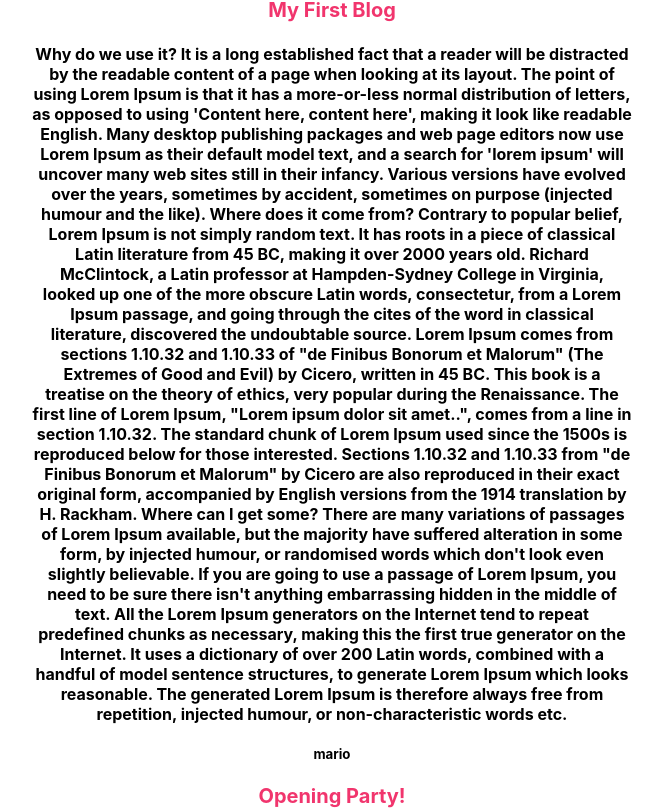
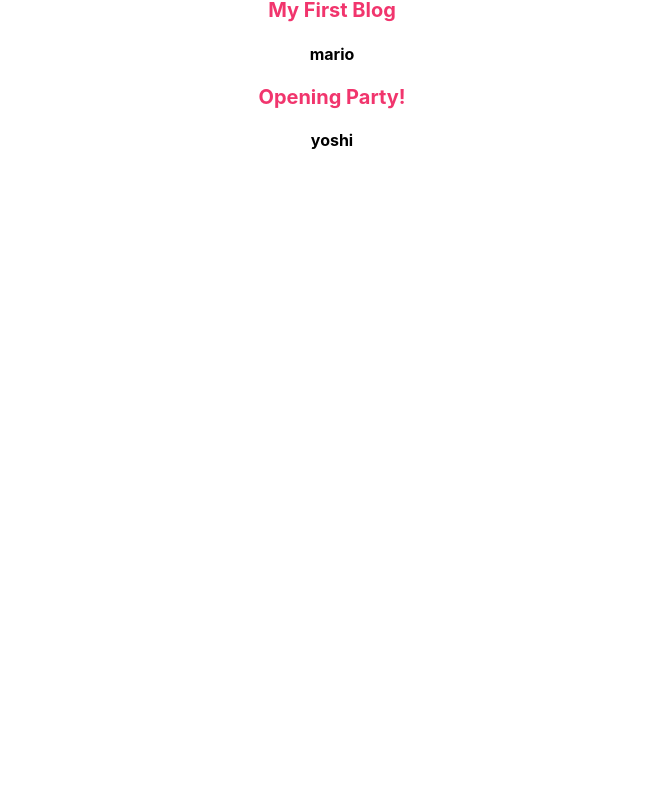
Before and after one commit to Amisha-Prathyanga/Self-Study, a React (Create React App) app in the folder NetNinjaReact/dojo-blog/: page / in a window 1280 px wide. Shown: the part 377-1187 px from the top of the page, without its empty margins (308-970 px from the left). After the commit the page ends 800 px from the top, so only its background shows below. Built offline with nearby package versions, Linux system fonts and the light colour scheme; data requests are answered from the project's data file.

Commit message:
conditional loading message

```diff
--- a/NetNinjaReact/dojo-blog/src/components/BlogList.js
+++ b/NetNinjaReact/dojo-blog/src/components/BlogList.js
@@ -9,8 +9,7 @@ const BlogList = ({ details, title }) => {
       {details.map((detail) => (
         <div className="detail-preview">
           <h3>{detail.title}</h3>
-          <h4>{detail.body}</h4>
-          <h5>{detail.author}</h5>
+          <h4>{detail.author}</h4>
           {/* <button onClick={() => handleDelete(detail.id)}>Delete Detail</button> */}
         </div>
       ))}
--- a/NetNinjaReact/dojo-blog/src/components/Home.js
+++ b/NetNinjaReact/dojo-blog/src/components/Home.js
@@ -4,7 +4,7 @@ import BlogList from "./BlogList";
 const Home = () => {
   const [name, setName] = useState("Amisha");
 
-  const [car, setCar] = useState('BMW');
+  const [car, setCar] = useState("BMW");
 
   // useEffect(() => {
   //   alert(car);
@@ -18,19 +18,24 @@ const Home = () => {
 
   const [details, setDetails] = useState(null);
 
+  const [isPending, setIsPennding] = useState(true);
+
   // const handleDelete = (id) => {
   //   const newDetail = details.filter((detail) => detail.id !== id);
   //   setDetails(newDetail);
   // };
 
   useEffect(() => {
-    fetch('http://localhost:8000/blogs')
-    .then(res => {
-      return res.json()
-    })
-    .then(data => {
-      setDetails(data);
-    } );
+    setTimeout(() => {
+      fetch("http://localhost:8000/blogs")
+        .then((res) => {
+          return res.json();
+        })
+        .then((data) => {
+          setDetails(data);
+          setIsPennding(false);
+        });
+    }, 1000);
   }, []);
 
   const handleClick = () => {
@@ -50,14 +55,18 @@ const Home = () => {
 
       {/* Wraps the handle function inside another function to pass parameters */}
       <button onClick={() => handleClickAgain(" Bro!")}>Click Me Again</button>
-      <button onClick={() => setCar('Mercedes')}>Change Car</button>
+      <button onClick={() => setCar("Mercedes")}>Change Car</button>
+
+      {isPending && <div>Loading.....</div>}
 
       {/* Props used to pass data from parent component to a child component */}
-     { details && <BlogList
-        details={details}
-        title="All Details!"
-        // handleDelete={handleDelete}
-      />}
+      {details && (
+        <BlogList
+          details={details}
+          title="All Details!"
+          // handleDelete={handleDelete}
+        />
+      )}
       {/* <BlogList
         details={details.filter((detail) => detail.fName === "Amisha")}
         title="All Amisha Details!"
```
